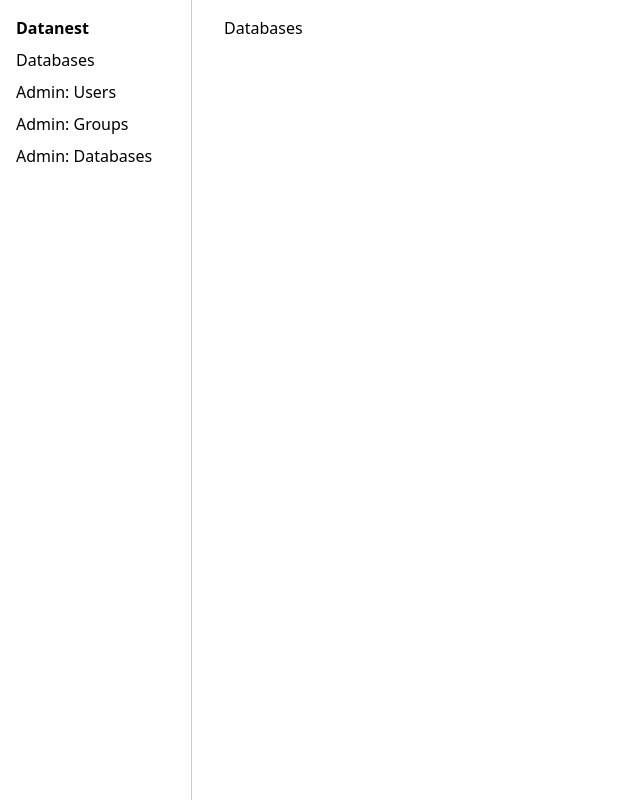
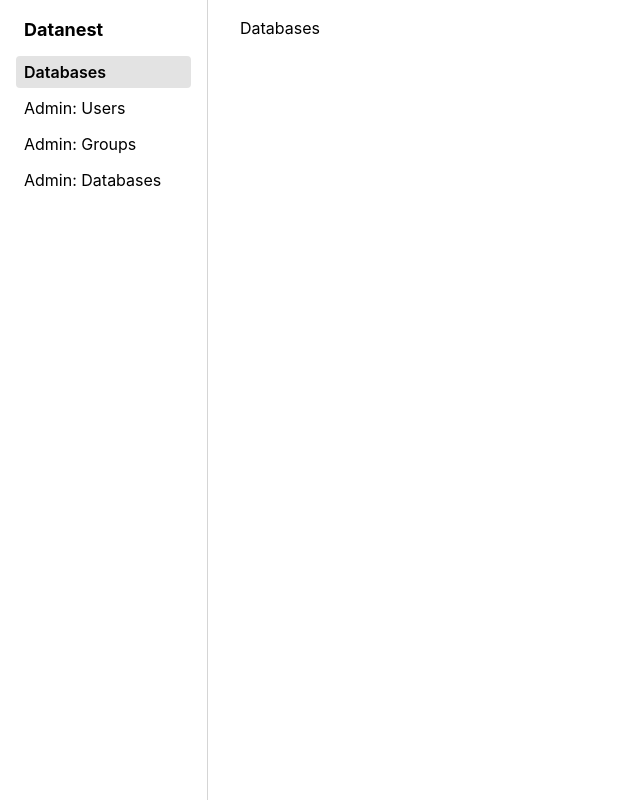
Before and after one commit to AthillaZaidan/datanest, a React (Vite) app in the folder frontend/: page /databases in a window 1280 px wide. Shown: the whole page, without its empty margins (0-640 px from the left). Built offline with nearby package versions, Linux system fonts and the light colour scheme.

Commit message:
refactor(frontend): style layout with tailwind

```diff
--- a/frontend/src/components/Layout.tsx
+++ b/frontend/src/components/Layout.tsx
@@ -1,16 +1,19 @@
 import { NavLink, Outlet } from 'react-router'
+
+const link = ({ isActive }: { isActive: boolean }) =>
+  `rounded px-2 py-1 hover:bg-neutral-500/15 ${isActive ? 'bg-neutral-500/20 font-semibold' : ''}`
 
 export default function Layout() {
   return (
-    <div className="layout">
-      <nav>
-        <strong>Datanest</strong>
-        <NavLink to="/databases">Databases</NavLink>
-        <NavLink to="/admin/users">Admin: Users</NavLink>
-        <NavLink to="/admin/groups">Admin: Groups</NavLink>
-        <NavLink to="/admin/databases">Admin: Databases</NavLink>
+    <div className="flex min-h-screen">
+      <nav className="flex w-52 shrink-0 flex-col gap-1 border-r border-neutral-500/30 p-4">
+        <strong className="mb-2 px-2 text-lg">Datanest</strong>
+        <NavLink to="/databases" className={link}>Databases</NavLink>
+        <NavLink to="/admin/users" className={link}>Admin: Users</NavLink>
+        <NavLink to="/admin/groups" className={link}>Admin: Groups</NavLink>
+        <NavLink to="/admin/databases" className={link}>Admin: Databases</NavLink>
       </nav>
-      <main>
+      <main className="min-w-0 flex-1 px-8 py-4">
         <Outlet />
       </main>
     </div>
--- a/frontend/src/index.css
+++ b/frontend/src/index.css
@@ -1,29 +1,5 @@
 @import "tailwindcss";
 
 :root {
-  font-family: system-ui, 'Segoe UI', Roboto, sans-serif;
   color-scheme: light dark;
 }
-
-body {
-  margin: 0;
-}
-
-.layout {
-  display: flex;
-  min-height: 100vh;
-}
-
-.layout nav {
-  display: flex;
-  flex-direction: column;
-  gap: 0.5rem;
-  padding: 1rem;
-  min-width: 12rem;
-  border-right: 1px solid #ccc;
-}
-
-.layout main {
-  flex: 1;
-  padding: 1rem 2rem;
-}
```
